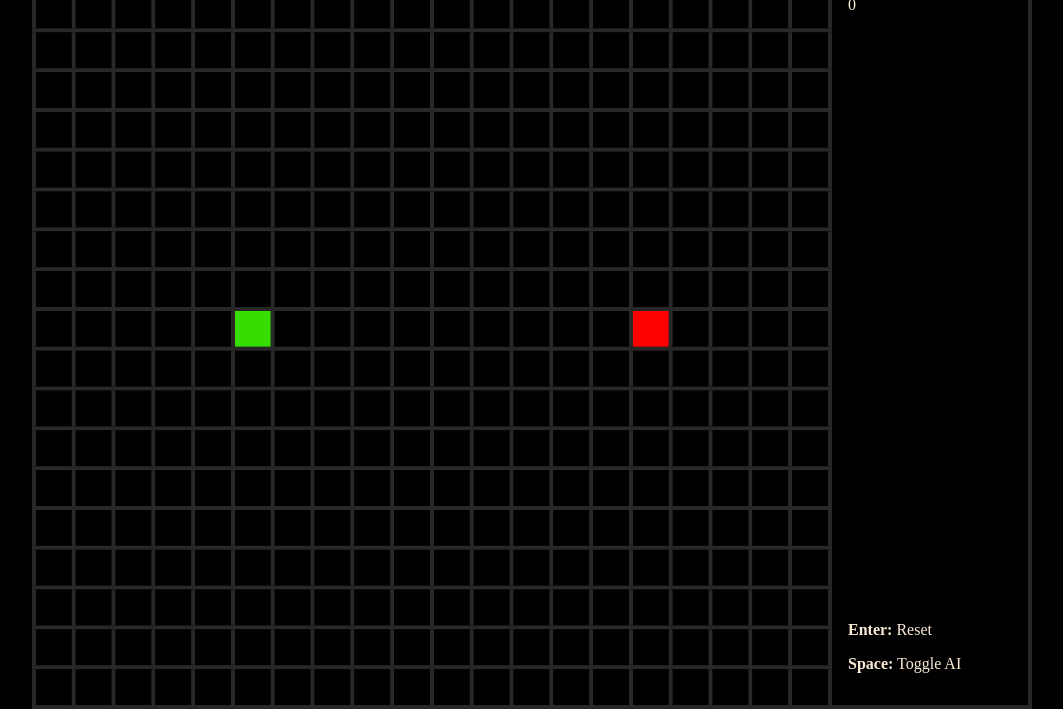
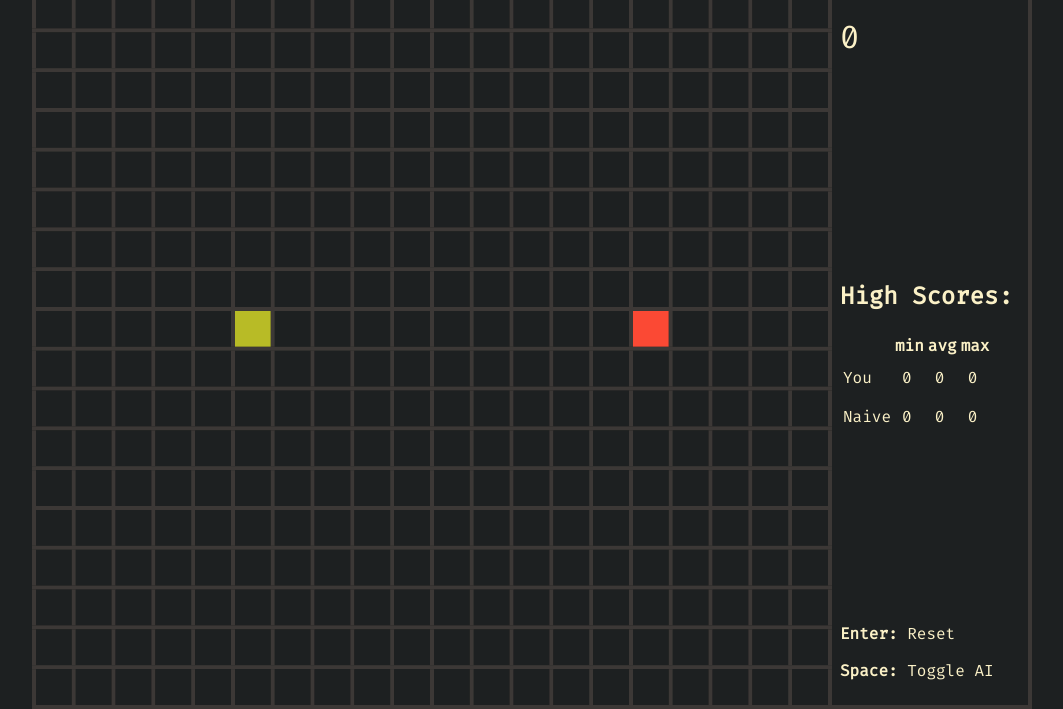
Before and after one commit to zackary-clark/snake-game, a website built with Vite: page index.html in a window 1280 px wide. Shown: the part 91-800 px from the top of the page, without its empty margins (108-1171 px from the left). Built offline with nearby package versions, Linux system fonts and the light colour scheme.

Commit message:
Add HighScores

```diff
--- a/index.html
+++ b/index.html
@@ -6,34 +6,9 @@
     <title>Snake Game</title>
     <script type="module" src="/src/index.ts"></script>
     <link rel="icon" href="/static/favicon.png">
+    <link href="https://fonts.googleapis.com/css2?family=Fira+Code&display=swap" rel="stylesheet">
+    <link rel="stylesheet" href="static/stylesheets/index.css">
 
-    <style>
-        body {
-            margin: 0;
-            background-color: black;
-            color: antiquewhite;
-        }
-
-        #container {
-            margin: auto;
-            display: flex;
-            position: absolute;
-            top: 0;
-            bottom: 0;
-            left: 0;
-            right: 0;
-        }
-
-        #info-panel {
-            display: flex;
-            flex-direction: column;
-            justify-content: space-between;
-        }
-
-        #info-panel > div {
-            margin: 1em;
-        }
-    </style>
 </head>
 <body>
 
@@ -42,8 +17,38 @@
     <div id="info-panel-container">
         <div id="info-panel">
             <div id="scoreboard">
-                <h2>Score:</h2>
+                <h1>Score:</h1>
                 <p id="score"></p>
+            </div>
+            <div id="high-scores">
+                <h2>High Scores:</h2>
+                <table>
+                    <tr>
+                        <th></th>
+                        <th>min</th>
+                        <th>avg</th>
+                        <th>max</th>
+                    </tr>
+                    <tr>
+                        <td class="player">You</td>
+                        <td class="min" id="human-min"></td>
+                        <td class="avg" id="human-avg"></td>
+                        <td class="max" id="human-max"></td>
+                    </tr>
+                    <tr>
+                        <td class="player tooltip">
+                            Naive
+                            <div class="tooltiptext">
+                                <p>This "AI" is as naive as possible, while still being somewhat useful.</p>
+                                <p>It simply attempts to move the snake head toward the food.</p>
+                                <p>And it won't make a move that would kill it (unless it has to).</p>
+                            </div>
+                        </td>
+                        <td class="min" id="naive-min"></td>
+                        <td class="avg" id="naive-avg"></td>
+                        <td class="max" id="naive-max"></td>
+                    </tr>
+                </table>
             </div>
             <div id="controls">
                 <p><strong>Enter:</strong> Reset</p>
--- /dev/null
+++ b/src/HighScore.ts
@@ -0,0 +1,58 @@
+import { getElementById } from "./helpers";
+
+interface StoredHighScore {
+    min: number;
+    avg: number;
+    max: number;
+    games: number;
+}
+
+export class HighScore {
+    public min: number | undefined;
+    public avg: number;
+    public max: number;
+
+    private games: number;
+    private player: string;
+
+    constructor(playerName: string) {
+        this.player = playerName;
+
+        const stored = this.getLocalStorage();
+
+        this.min = stored?.min;
+        this.avg = stored?.avg ?? 0;
+        this.max = stored?.max ?? 0;
+        this.games = stored?.games ?? 0;
+    }
+
+    addNewScore(score: number) {
+        this.min = this.min === undefined || score < this.min ? score : this.min;
+        this.max = score > this.max ? score : this.max;
+
+        this.games++;
+        this.avg += (score - this.avg) / this.games;
+
+        this.setLocalStorage();
+    }
+
+    renderScores() {
+        getElementById<HTMLTableCellElement>(`${this.player}-min`).textContent = this.min?.toFixed(0) ?? "0";
+        getElementById<HTMLTableCellElement>(`${this.player}-avg`).textContent = this.avg.toFixed(0);
+        getElementById<HTMLTableCellElement>(`${this.player}-max`).textContent = this.max.toFixed(0);
+    }
+
+    private getLocalStorage(): StoredHighScore | null {
+        const stored = localStorage.getItem(this.player);
+        return stored ? JSON.parse(stored) : null;
+    }
+
+    private setLocalStorage() {
+        localStorage.setItem(this.player, JSON.stringify({
+            min: this.min,
+            avg: this.avg,
+            max: this.max,
+            games: this.games,
+        }));
+    }
+}
--- a/src/config.ts
+++ b/src/config.ts
@@ -1,8 +1,9 @@
+import { getCSSVar } from "./helpers";
 import { ColorHexValue } from "./types/ColorHexValue";
 
 export const BOARD_SIZE: number = 20; // must be multiple of 4, for now
 export const BORDER_SIZE: number = 4;
-export const BORDER_COLOR: ColorHexValue = "#282828";
-export const UNFILLED_SQUARE_COLOR: ColorHexValue = "#000000";
+export const BORDER_COLOR: ColorHexValue = getCSSVar("bg1");
+export const UNFILLED_SQUARE_COLOR: ColorHexValue = getCSSVar("bg0_h");
 export const TICKS_PER_SECOND: number = 60;
 export const SNAKE_SPEED: number = 10;
--- a/src/helpers.ts
+++ b/src/helpers.ts
@@ -1,17 +1,22 @@
 import { BOARD_SIZE } from "./config";
 import { BoardPiece } from "./pieces/BoardPiece";
+import { ColorHexValue } from "./types/ColorHexValue";
 import { Direction } from "./types/Direction";
 
 export function randomCoord(): number {
     return Math.floor(Math.random() * BOARD_SIZE);
 }
 
-export function getElementById<T>(id: string): T {
+export function getElementById<T = HTMLDivElement>(id: string): T {
     const element = document.getElementById(id);
     if (!element) {
         throw new Error(`${id} Not Found!`);
     }
     return element as T;
+}
+
+export function getCSSVar(varName: string): ColorHexValue {
+    return <`#${string}`>getComputedStyle(document.documentElement).getPropertyValue(`--${varName}`);
 }
 
 export function calcNewPosition(piece: BoardPiece, direction: Direction): number[];
--- a/src/main.ts
+++ b/src/main.ts
@@ -4,6 +4,7 @@ import { Board } from "./Board";
 import { resizeCanvas } from "./canvas";
 import { BOARD_SIZE, BORDER_COLOR, BORDER_SIZE, SNAKE_SPEED, TICKS_PER_SECOND } from "./config";
 import { getElementById } from "./helpers";
+import { HighScore } from "./HighScore";
 import { Food } from "./pieces/Food";
 import { Snake } from "./pieces/Snake";
 import { Direction } from "./types/Direction";
@@ -22,10 +23,14 @@ export function main() {
     const board = new Board();
     let snake = new Snake();
     let food = new Food(defaultFoodX, defaultFoodY);
+
     const ai = new Naive();
     let aiMode = false;
     let direction: Direction | null = null;
+
     let score = 0;
+    const humanHighScore = new HighScore("human");
+    const naiveHighScore = new HighScore("naive");
 
     const ticksBetweenMoves = Math.round(TICKS_PER_SECOND / SNAKE_SPEED);
     let ticksUntilMove = ticksBetweenMoves;
@@ -39,7 +44,11 @@ export function main() {
     }
 
     attachControls({
-        setDirection: (newDirection: Direction) => direction = newDirection,
+        setDirection: (newDirection: Direction) => {
+            if (!aiMode) {
+                direction = newDirection
+            }
+        },
         resetGame: resetGame,
         toggleAIMode: () => aiMode = !aiMode,
     });
@@ -50,6 +59,9 @@ export function main() {
 
         const scoreElement = getElementById<HTMLParagraphElement>("score");
         scoreElement.textContent = score.toString();
+
+        humanHighScore.renderScores();
+        naiveHighScore.renderScores();
 
         snake.traverseSnake((node) => {
             board.drawPiece(node);
@@ -79,11 +91,17 @@ export function main() {
         return hit;
     }
 
+    function endGame() {
+        if (!aiMode) humanHighScore.addNewScore(score);
+        else naiveHighScore.addNewScore(score);
+    }
+
     function tick() {
         ticksUntilMove--;
-        if (ticksUntilMove <= 0) {
+        if (snake.isAlive && ticksUntilMove <= 0) {
             ticksUntilMove = ticksBetweenMoves;
             snake.move(direction, eatFoodIfHit);
+            if (!snake.isAlive) endGame();
             if (snake.isAlive && aiMode) direction = ai.move(snake, food);
         }
         renderFrame();
--- a/src/pieces/Food.ts
+++ b/src/pieces/Food.ts
@@ -1,8 +1,8 @@
-import { randomCoord } from "../helpers";
+import { getCSSVar, randomCoord } from "../helpers";
 import { BoardPiece } from "./BoardPiece";
 
 export class Food extends BoardPiece {
     constructor(defaultX?: number, defaultY?: number) {
-        super(defaultX || randomCoord(), defaultY || randomCoord(), "#FD0000");
+        super(defaultX || randomCoord(), defaultY || randomCoord(), getCSSVar("red_9"));
     }
 }
--- a/src/pieces/Snake.ts
+++ b/src/pieces/Snake.ts
@@ -1,5 +1,5 @@
 import { BOARD_SIZE } from "../config";
-import { calcNewPosition } from "../helpers";
+import { calcNewPosition, getCSSVar } from "../helpers";
 import { Direction } from "../types/Direction";
 import { BoardPiece } from "./BoardPiece";
 
@@ -87,7 +87,7 @@ class Node extends BoardPiece {
     next: Node | null;
 
     constructor(x?: number , y?: number) {
-        super(x, y, "#35DE00");
+        super(x, y, getCSSVar('green_10'));
         this.next = null;
     }
 }
--- /dev/null
+++ b/static/stylesheets/index.css
@@ -0,0 +1,84 @@
+:root {
+    --bg: #282828;
+    --red_1: #cc241d;
+    --green_2: #98971a;
+    --yellow_3: #d79921;
+    --blue_4: #458588;
+    --purple_5: #b16286;
+    --aqua_6: #689d6a;
+    --gray_7: #a89984;
+    --gray_8: #928374;
+    --red_9: #fb4934;
+    --green_10: #b8bb26;
+    --yellow_11: #fabd2f;
+    --blue_12: #83a598;
+    --purple_13: #d3869b;
+    --aqua_14: #8ec07c;
+    --fg: #ebdbb2;
+    --bg0_h: #1d2021;
+    --bg0: #282828;
+    --bg1: #3c3836;
+    --bg2: #504945;
+    --bg3: #665c54;
+    --bg4: #7c6f64;
+    --orange: #d65d0e;
+    --bg0_s: #32302f;
+    --fg4: #a89984;
+    --fg3: #bdae93;
+    --fg2: #d5c4a1;
+    --fg1: #ebdbb2;
+    --fg0: #fbf1c7;
+    --orange_bright: #fe8019;
+    --primary: #83a598;
+    --secondary: #a58390;
+}
+
+body {
+    font-family: 'Fira Code', monospace;
+    background-color: var(--bg0_h);
+    color: var(--fg0);
+    margin: 0;
+}
+
+#container {
+    margin: auto;
+    display: flex;
+    position: absolute;
+    top: 0;
+    bottom: 0;
+    left: 0;
+    right: 0;
+}
+
+#info-panel {
+    display: flex;
+    flex-direction: column;
+    justify-content: space-between;
+}
+
+#info-panel > div {
+    margin: 0.5em;
+}
+
+#score {
+    font-size: 32px;
+}
+
+.min, .avg, .max {
+    padding: 0.5em;
+}
+
+.tooltip .tooltiptext {
+    visibility: hidden;
+    background-color: var(--bg4);
+    color: var(--fg0);
+    padding: 0 8px;
+    border-radius: 4px;
+    position: absolute;
+    z-index: 1;
+    right: 20%;
+}
+
+.tooltip:hover .tooltiptext {
+    visibility: visible;
+}
```
